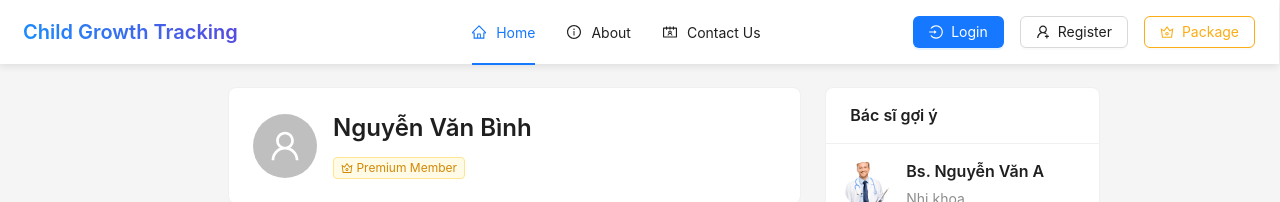
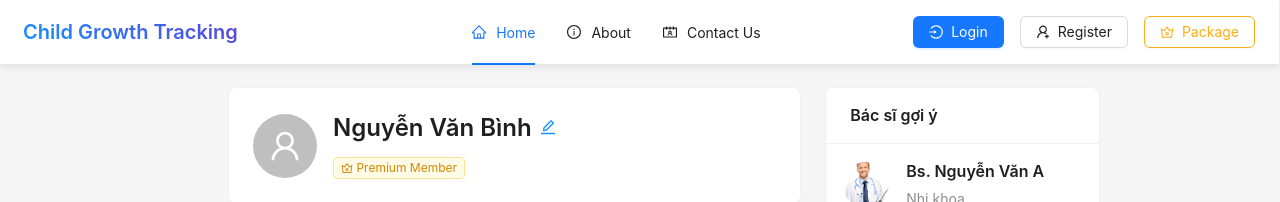
Before and after one commit to tykyfatkie/Spring2025SWP391_SE1842_Group4_FE, a React (Vite) app: page /profile in a window 1280 px wide. Shown: the top 202 px of the page. Built offline with nearby package versions, Linux system fonts and the light colour scheme.

Commit message:
Update Profile v1

```diff
--- a/src/Pages/ManageUserProfile/ManageUserProfilePage.tsx
+++ b/src/Pages/ManageUserProfile/ManageUserProfilePage.tsx
@@ -58,7 +58,6 @@ const ManageUserProfile: React.FC = () => {
     <Layout style={{ minHeight: '100vh', margin: '-25px' }}>
       <Header />
       <Layout>
-        <Sidebar />
         <Content style={{ padding: '24px', background: '#f5f5f5' }}>
           <Card title="Manage Profile" style={{ maxWidth: 600, margin: '0 auto' }}>
             <Title level={4}>Update Your Information</Title>
--- a/src/Pages/Parent/ParentProfilePage.tsx
+++ b/src/Pages/Parent/ParentProfilePage.tsx
@@ -26,11 +26,13 @@ import {
   DollarOutlined,
   HeartOutlined,
   CommentOutlined,
-  PlusOutlined
+  PlusOutlined,
+  EditOutlined
 } from '@ant-design/icons';
 import GuestHeader from "../../components/Header/GuestHeader";
 import AppFooter from "../../components/Footer/Footer";
 import doctorImage from "../../assets/doctor.png";
+import { Link } from 'react-router-dom';
 
 const { Content } = Layout;
 const { Title, Text } = Typography;
@@ -120,7 +122,12 @@ const ParentProfilePage: React.FC = () => {
                   <Avatar size={64} icon={<UserOutlined />} />
                 </Col>
                 <Col>
-                  <Title level={3}>Nguyễn Văn Bình</Title>
+                  <Title level={3} style={{ display: 'flex', alignItems: 'center' }}>
+                    Nguyễn Văn Bình
+                    <Link to="/manage-profile" style={{ marginLeft: '8px', fontSize: '16px', color: '#1890ff' }}>
+                      <EditOutlined />
+                    </Link>
+                  </Title>
                   <Tag color="gold"><CrownOutlined /> Premium Member</Tag>
                 </Col>
               </Row>
@@ -170,9 +177,10 @@ const ParentProfilePage: React.FC = () => {
                   <Button
                     type="primary"
                     icon={<PlusOutlined />}
-                    onClick={() => setIsModalVisible(true)}
                   >
-                    Thêm trẻ
+                    <Link to="/child-create" style={{ color: 'inherit' }}>
+                      Thêm trẻ
+                    </Link>
                   </Button>
                 </div>
               }
--- a/src/components/Header/Header.tsx
+++ b/src/components/Header/Header.tsx
@@ -40,8 +40,8 @@ const AppHeader: React.FC = () => {
 
   const menu = (
     <Menu>
-      <Menu.Item key="manage-profile" onClick={() => navigate('/manage-profile')}>
-        Manage Profile
+      <Menu.Item key="manage-profile" onClick={() => navigate('/profile')}>
+        Profile
       </Menu.Item>
       <Menu.Item key="package" onClick={() => navigate('/package')}>
         Package
--- a/src/components/Sidebar/Sidebar.tsx
+++ b/src/components/Sidebar/Sidebar.tsx
@@ -3,7 +3,6 @@ import { Layout, Menu } from 'antd';
 import {
   UserOutlined,
   LineChartOutlined,
-  DashboardOutlined,
 } from '@ant-design/icons';
 import { Link } from 'react-router-dom';
 
@@ -39,10 +38,6 @@ const Sidebar: React.FC = () => {
           <Link to="/child-analytics">Analytics</Link>
         </Menu.Item>
 
-        <Menu.Item key="dashboard" icon={<DashboardOutlined />}>
-          <Link to="/dashboard">Dashboard</Link>
-        </Menu.Item>
-
         <Menu.Item key="create-profile" icon={<UserOutlined />}>
           <Link to="/child-create">Create Child Profile</Link>
         </Menu.Item>
```
